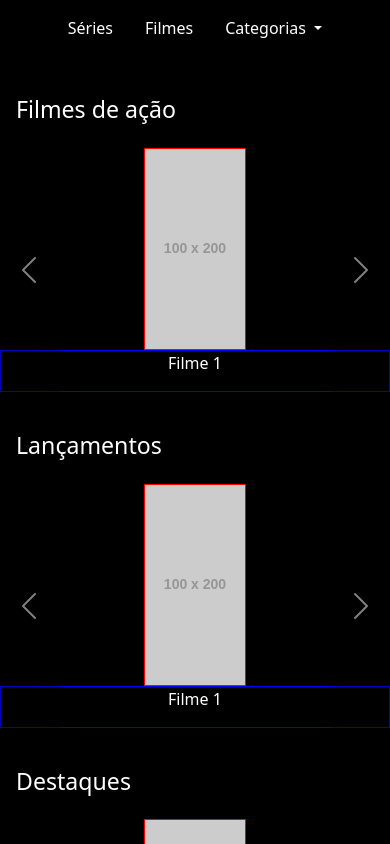
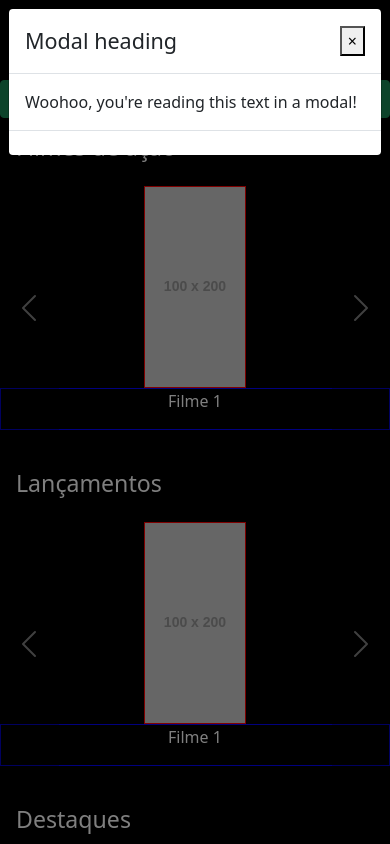
Before and after one commit to mat3ed18/teste-quikdev, a React Native app: screen / in a window 390 px wide. Shown: the top 844 px of the page. Built offline with nearby package versions, Linux system fonts and the light colour scheme.

Commit message:
adicionando o modal

```diff
--- a/App.js
+++ b/App.js
@@ -1,7 +1,7 @@
-import React, { useEffect } from 'react';
+import React, { useEffect, useState } from 'react';
 import { Carousel } from "react-bootstrap";
 import { Col, Container, Row } from "react-bootstrap";
-import { Nav, NavItem, NavDropdown } from "react-bootstrap";
+import { Modal, Nav, NavItem, NavDropdown } from "react-bootstrap";
 import { StyleSheet } from "react-native";
 
 import "bootstrap/dist/css/bootstrap.min.css";
@@ -10,6 +10,10 @@ import "./css/style.css";
 export default function App() {
 
     // useEffect -> document onload page
+    const [show, setShow] = useState(true);
+
+    const handleClose = () => setShow(false);
+    const handleShow = () => setShow(true);
 
     useEffect(() => {
         document.querySelectorAll(".sr-only").forEach((item) => {
@@ -23,12 +27,31 @@ export default function App() {
         document.querySelectorAll(".carousel-control-next").forEach((item) => {
             item.style.backgroundColor = "rgba(0, 0, 0, 0.5)";
         });
+
+        document.getElementsByClassName("openModal")[0].addEventListener("click", function() {
+            handleShow();
+        });
+
     }, []);
 
     // página -> JSX
 
     return (
-        <><><><Nav className="navbar navbar-dark bgDark justify-content-center" defaultActiveKey="#">
+
+
+        <><Modal show={show} onHide={handleClose}>
+            <Modal.Header closeButton>
+                <Modal.Title>Modal heading</Modal.Title>
+            </Modal.Header>
+            <Modal.Body>
+                Woohoo, you're reading this text in a modal!
+            </Modal.Body>
+            <Modal.Footer>
+
+            </Modal.Footer>
+        </Modal>
+
+        <><><><Nav className="navbar navbar-dark bgDark justify-content-center">
             <Nav.Item>
                 <Nav.Link className="link-nav" href="#series">Séries</Nav.Link>
             </Nav.Item>
@@ -41,6 +64,8 @@ export default function App() {
                 <NavDropdown.Item>Romance</NavDropdown.Item>
             </NavDropdown>
         </Nav><br/>
+
+        <button className="btn btn-success openModal">Abrir</button>
 
         <h3 className="bgDark text-white p-3">Filmes de ação</h3>
 
@@ -63,7 +88,7 @@ export default function App() {
                     <p>Filme 3</p>
                 </Carousel.Caption>
             </Carousel.Item>
-        </Carousel></><br/>
+        </Carousel></><br />
 
         <h3 className="bgDark text-white p-3">Lançamentos</h3>
 
@@ -86,7 +111,7 @@ export default function App() {
                     <p>Filme 3</p>
                 </Carousel.Caption>
             </Carousel.Item>
-        </Carousel></><br/>
+        </Carousel></><br />
 
         <h3 className="bgDark text-white p-3">Destaques</h3>
 
@@ -109,7 +134,6 @@ export default function App() {
                     <p>Filme 3</p>
                 </Carousel.Caption>
             </Carousel.Item>
-        </Carousel></>
-
+        </Carousel></></>
     );
 }
--- a/css/style.css
+++ b/css/style.css
@@ -23,3 +23,7 @@ img.d-block {
 .bgDark {
     background-color: rgba(0,0,0);
 }
+
+.btnOpen {
+    color: white;
+}
```
